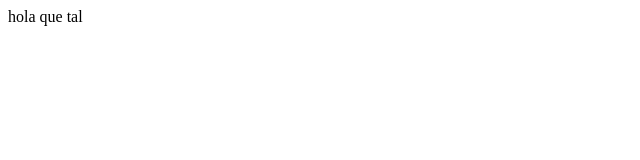
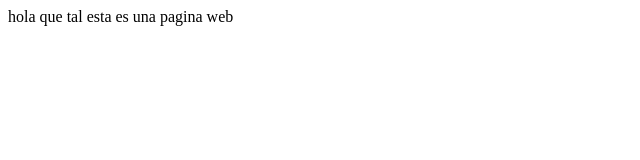
Before and after one commit to javier-esp/cicd-dockerhtml, a plain HTML site: page paginaweb/index.html in a window 1280 px wide. Shown: the whole page, without its empty margins (0-640 px from the left). Drawn offline with Linux system fonts and the light colour scheme.

Commit message:
nuevos textos en html

```diff
--- a/paginaweb/index.html
+++ b/paginaweb/index.html
@@ -6,6 +6,6 @@
     <title>Document</title>
 </head>
 <body>
-    hola que tal
+    hola que tal esta es una pagina web
 </body>
 </html>
```
